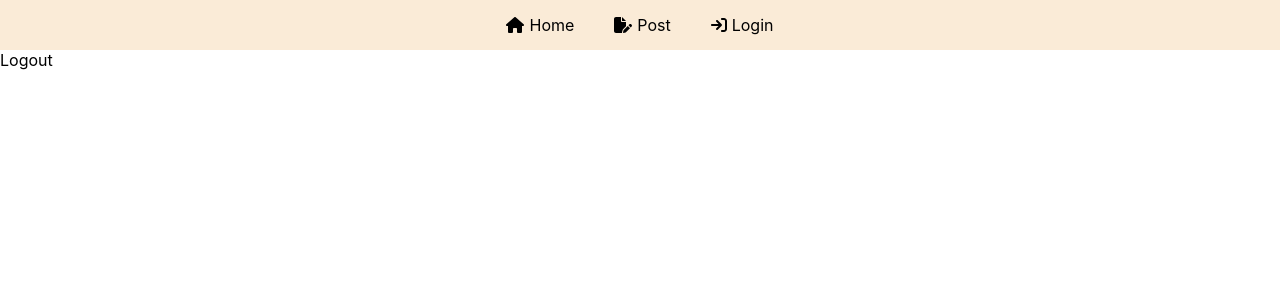
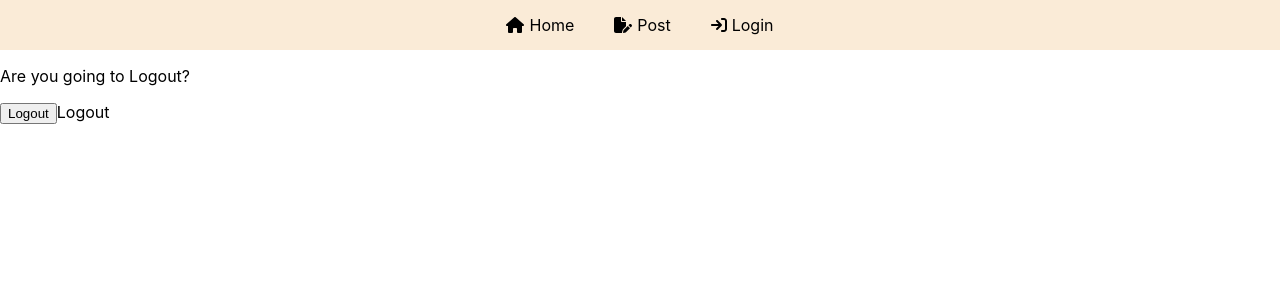
Before and after one commit to Shunsuke0205/blog-app, a React (Create React App) app: page /logout in a window 1280 px wide. Shown: the top 300 px of the page. Built offline with nearby package versions, Linux system fonts and the light colour scheme; no server answers.

Commit message:
impl: change UI. login to logout

```diff
--- a/src/App.js
+++ b/src/App.js
@@ -12,12 +12,12 @@ function App() {
 
   return (
     <Router>
-      <Navbar />
+      <Navbar isAuthenticated={isAuthenticated}/>
       <Routes>
         <Route path="/" element={<Home />}></Route>
         <Route path="/createpost" element={<CreatePost />}></Route>
         <Route path="/login" element={<Login setIsAuthenticated={setIsAuthenticated} />}></Route>
-        <Route path="/logout" element={<Logout />}></Route>
+        <Route path="/logout" element={<Logout setIsAuth={setIsAuthenticated} />}></Route>
       </Routes>
     </Router>
   );
--- a/src/components/Logout.js
+++ b/src/components/Logout.js
@@ -1,8 +1,25 @@
+import { signOut } from 'firebase/auth';
 import React from 'react'
+import { useNavigate } from 'react-router-dom'
+import { auth } from '../firebase';
 
-const Logout = () => {
+const Logout = ({ setIsAuth }) => {
+  const navigate = useNavigate();
+
+  const logout = () => {
+    signOut(auth)
+      .then(() => {
+        localStorage.clear();
+        setIsAuth(false);
+        navigate("/login");
+      })
+
+  }
   return (
-    <div>Logout</div>
+    <div>
+      <p>Are you going to Logout?</p>
+      <button onClick={logout}>Logout</button>
+      Logout</div>
   )
 }
 
--- a/src/components/Navbar.js
+++ b/src/components/Navbar.js
@@ -4,7 +4,7 @@ import './Navbar.css';
 import { FontAwesomeIcon } from '@fortawesome/react-fontawesome';
 import { faHouse, faFilePen, faArrowRightToBracket } from '@fortawesome/free-solid-svg-icons';
 
-const Navbar = () => {
+const Navbar = ({ isAuthenticated }) => {
   return (
     <nav>
       <Link to="/">
@@ -15,10 +15,17 @@ const Navbar = () => {
         <FontAwesomeIcon icon={faFilePen} />
         Post
       </Link>
-      <Link to="/login">
-        <FontAwesomeIcon icon={faArrowRightToBracket} />
-        Login
-      </Link>
+      {isAuthenticated ? (
+        <Link to={"/logout"}>
+          <FontAwesomeIcon icon={faArrowRightToBracket} />
+          Logout
+        </Link>
+      ) : (
+        <Link to="/login">
+          <FontAwesomeIcon icon={faArrowRightToBracket} />
+          Login
+        </Link>
+      )}
     </nav>
   )
 }
```
